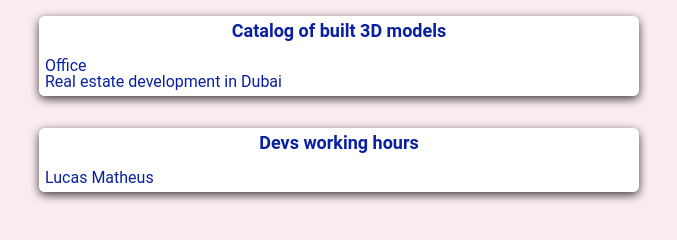
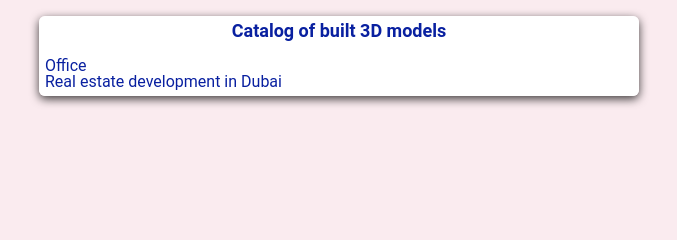
Before and after one commit to Sevothart/web-holotech, a plain HTML site: page index.html in a window 1280 px wide. Shown: the whole page, without its empty margins (301-978 px from the left). Drawn offline with Linux system fonts and the light colour scheme.

Commit message:
Update index.html

```diff
--- a/index.html
+++ b/index.html
@@ -34,14 +34,7 @@
 			<div class="content-link"> <a href="./office.html">Office</a> </div>
 			<div class="content-link"> <a href="./building-dubai.html">Real estate development in Dubai</a> </div>
     </div>
-	</div>
-
-	<div class = "card">
-    <div class="info-container">
-      <div class="content-title">Devs working hours</div>
-			<div class="content-link"> <a href="https://docs.google.com/spreadsheets/d/1yPMgZJzEQzboJq7R6aj7jcXKG9z3cQeat3xu7E2dooc/edit?usp=sharing" target="_blank">Lucas Matheus</a> </div>
-    </div>
-  </div>
+</div>
 
 </body>
 
```
